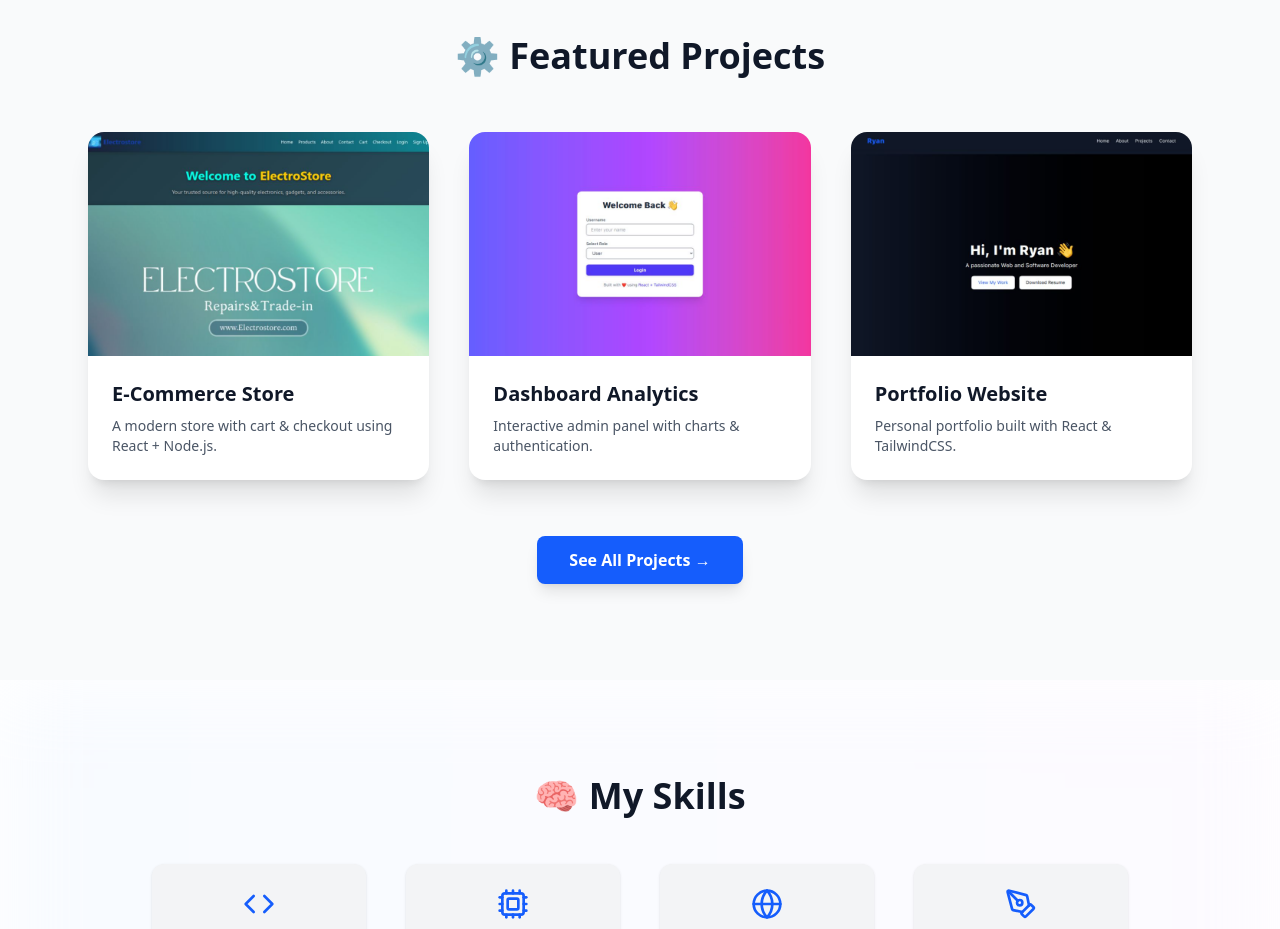
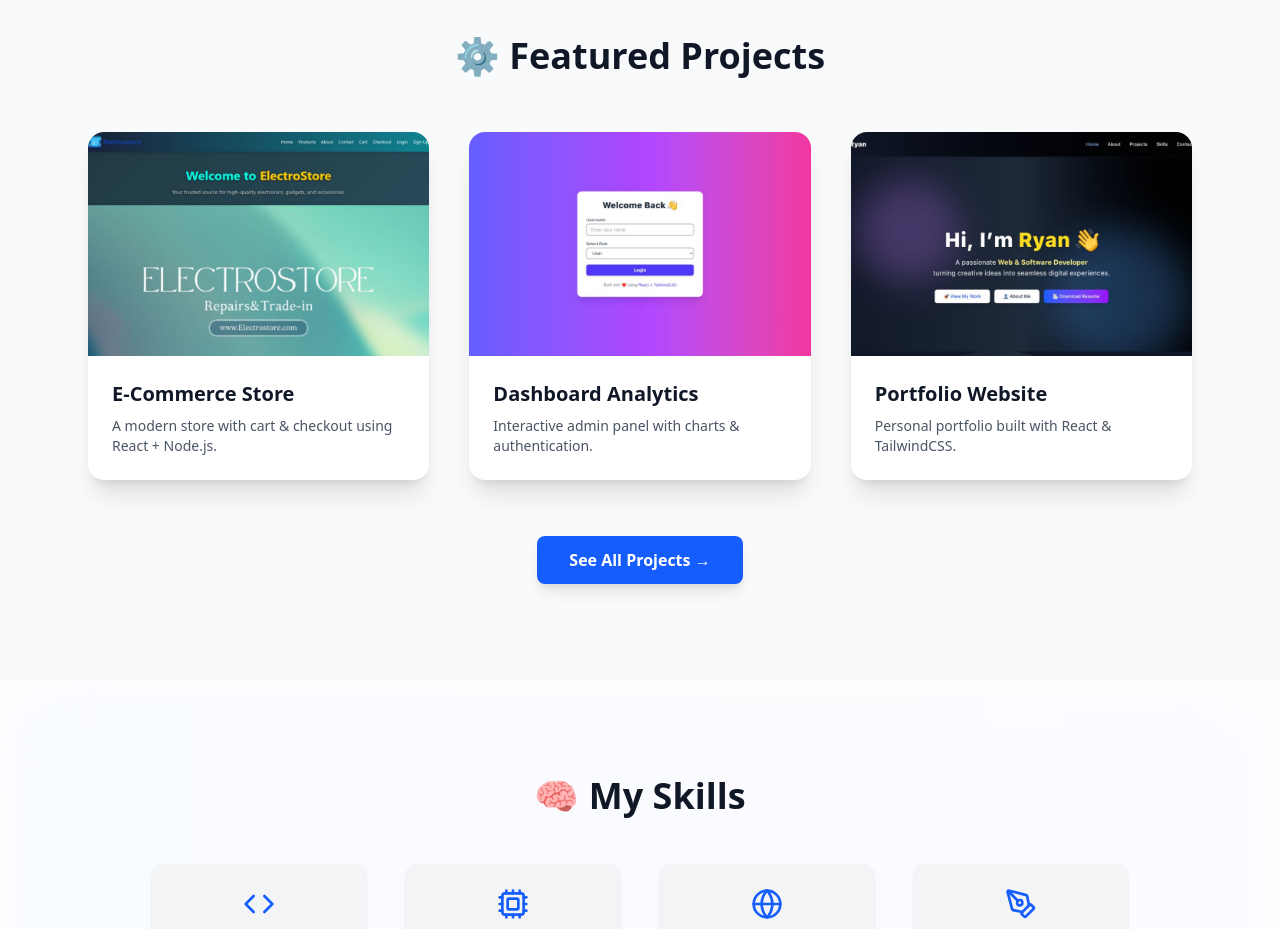
Before and after one commit to Raytay1234/Portfolio2, a React (Vite) app: page / in a window 1280 px wide. Shown: the part 940-1869 px from the top of the page. Built offline with nearby package versions, Linux system fonts and the light colour scheme.

Commit message:
updated visuals

```diff
--- a/src/pages/Home.jsx
+++ b/src/pages/Home.jsx
@@ -30,7 +30,7 @@ const featuredProjects = [
   {
     title: "Portfolio Website",
     description: "Personal portfolio built with React & TailwindCSS.",
-    image: "/projects/Portfolio.png",
+    image: "/projects/portfolio2.png",
     link: "/projects",
   },
 ];
--- a/src/pages/Projects.jsx
+++ b/src/pages/Projects.jsx
@@ -25,7 +25,7 @@ const projects = [
     title: "Portfolio Website",
     description:
       "My personal portfolio showcasing projects, education, and skills. Built with React, TailwindCSS, and Framer Motion for smooth animations and performance.",
-    image: "/projects/Portfolio.png",
+    image: "/projects/portfolio2.png",
     tech: ["React", "TailwindCSS", "Framer Motion"],
     demo: "https://portfolio2-rose-phi-44.vercel.app/",
     github: "https://github.com/Raytay1234/Portfolio2",
```
Also changed, not shown: public/projects/Portfolio.png (deleted), public/projects/portfolio2.png (added).
